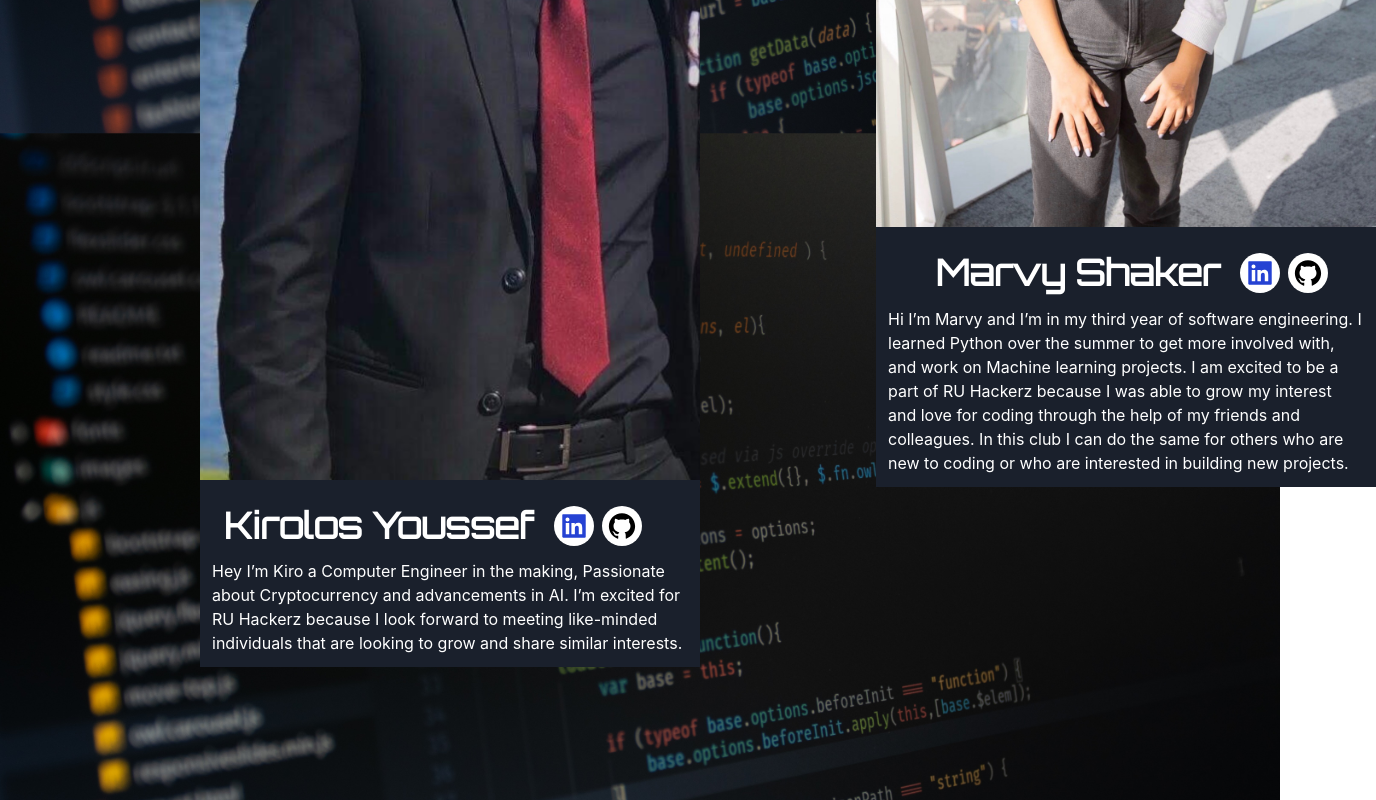
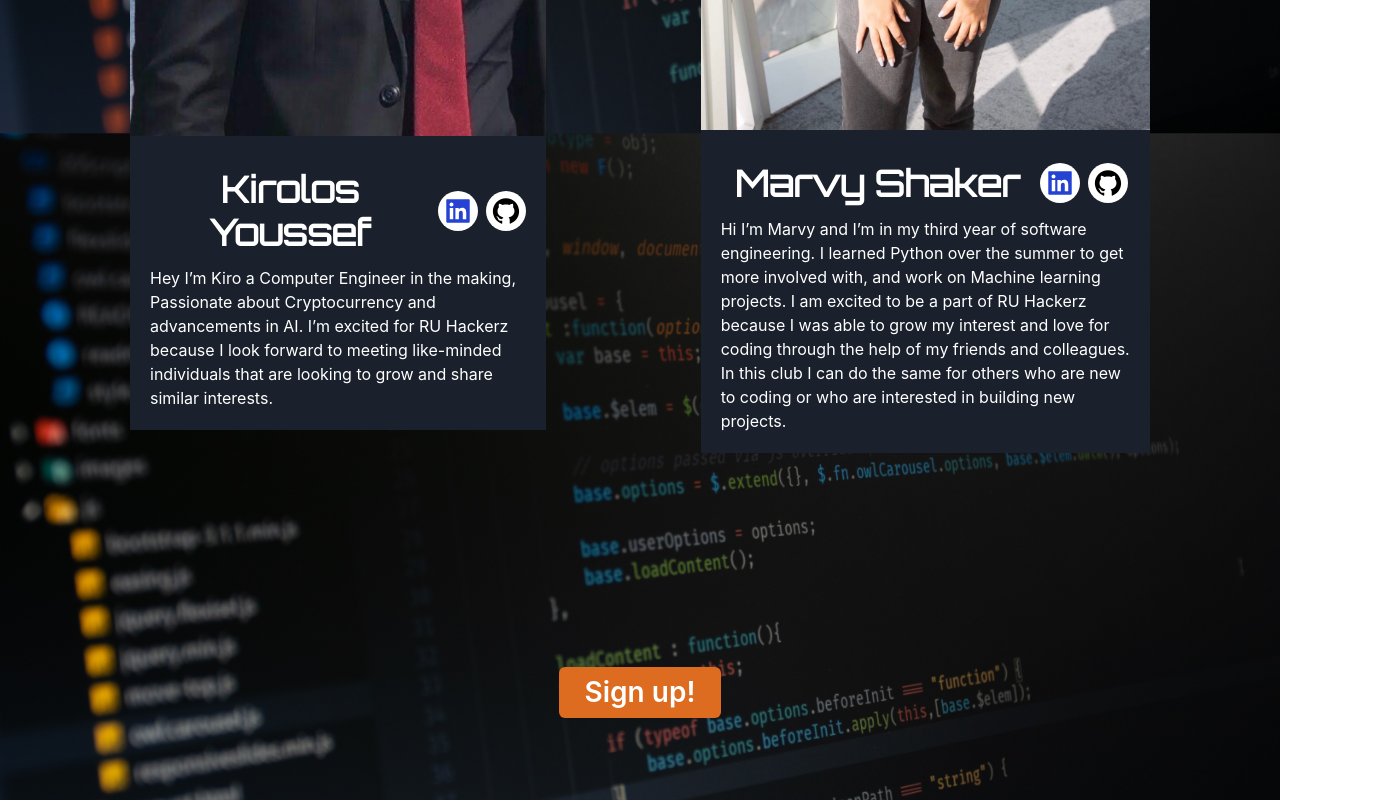
Before and after one commit to joeelmahallawy/ru-hackerz, a Next.js app: page / in a window 1280 px wide. Shown: the part 3280-4080 px from the top of the page, 1376 px wide, since content can reach past the window. Built offline with nearby package versions, Linux system fonts and the light colour scheme.

Commit message:
done added profiles

```diff
--- a/pages/index.tsx
+++ b/pages/index.tsx
@@ -324,24 +324,29 @@ const IndexPage = () => {
         {/* FIXME:FIXME: */}
         {/* FIXME:FIXME: */}
         {/*  */}
-        <Center id="marvy-and-kiro" justifyContent="center" w="100%">
+        <Center
+          id="marvy-and-kiro"
+          justifyContent="center"
+          w="100%"
+          // bg="blue"
+          p={10}
+        >
           <Box
             display={["block", "block", "block", "flex", "flex"]}
-            gridGap={["10%", "50%", "40%", "17.5%", "20%"]}
-            w={["100%", "90%", "80%", "75%", "75%"]}
-            p={10}
+            // gridGap={["0%", "0%", "0%", "17.5%", "20%"]}
+            w={["100%", "90%", "85%", "85%", "85%"]}
           >
             <Bounce left>
               <Flex
-                mt={["20%", "15%", "10%", "5%", "5%"]}
+                mt={["15%", "10%", "5%", "0%", "0%"]}
                 id="kiro-profile"
-                w="500px"
+                w="110%"
                 flexDir="column"
               >
-                <Box w="100%">
-                  <Image w="100%" h="100%" src={KiroDP.src} />
+                <Box>
+                  <Image fit="cover" src={KiroDP.src} />
                 </Box>
-                <Box w="100%" bg="gray.800" p={3}>
+                <Box bg="gray.800" p={5}>
                   <Flex>
                     <Heading
                       color="white"
@@ -369,17 +374,19 @@ const IndexPage = () => {
               </Flex>
             </Bounce>
             {/* FIXME:FIXME:FIXME:FIXME: */}
+            {/* FIXME:FIXME:FIXME:FIXME: */}
             <Bounce right>
               <Flex
-                mt={["20%", "15%", "10%", "5%", "5%"]}
+                mt={["15%", "10%", "5%", "0%", "0%"]}
                 id="marvy-profile"
-                w="500px"
+                ml="auto"
+                w="70%"
                 flexDir="column"
               >
-                <Box w="100%">
-                  <Image h="100%" fit="fill" w="100%" src={MarvyDP.src} />
+                <Box>
+                  <Image src={MarvyDP.src} />
                 </Box>
-                <Box bg="gray.800" w="100%" p={3}>
+                <Box bg="gray.800" w="100%" p={5}>
                   <Center>
                     <Heading
                       color="white"
```
Also changed, not shown: images/Kirolos-Youssef-pic.png.
